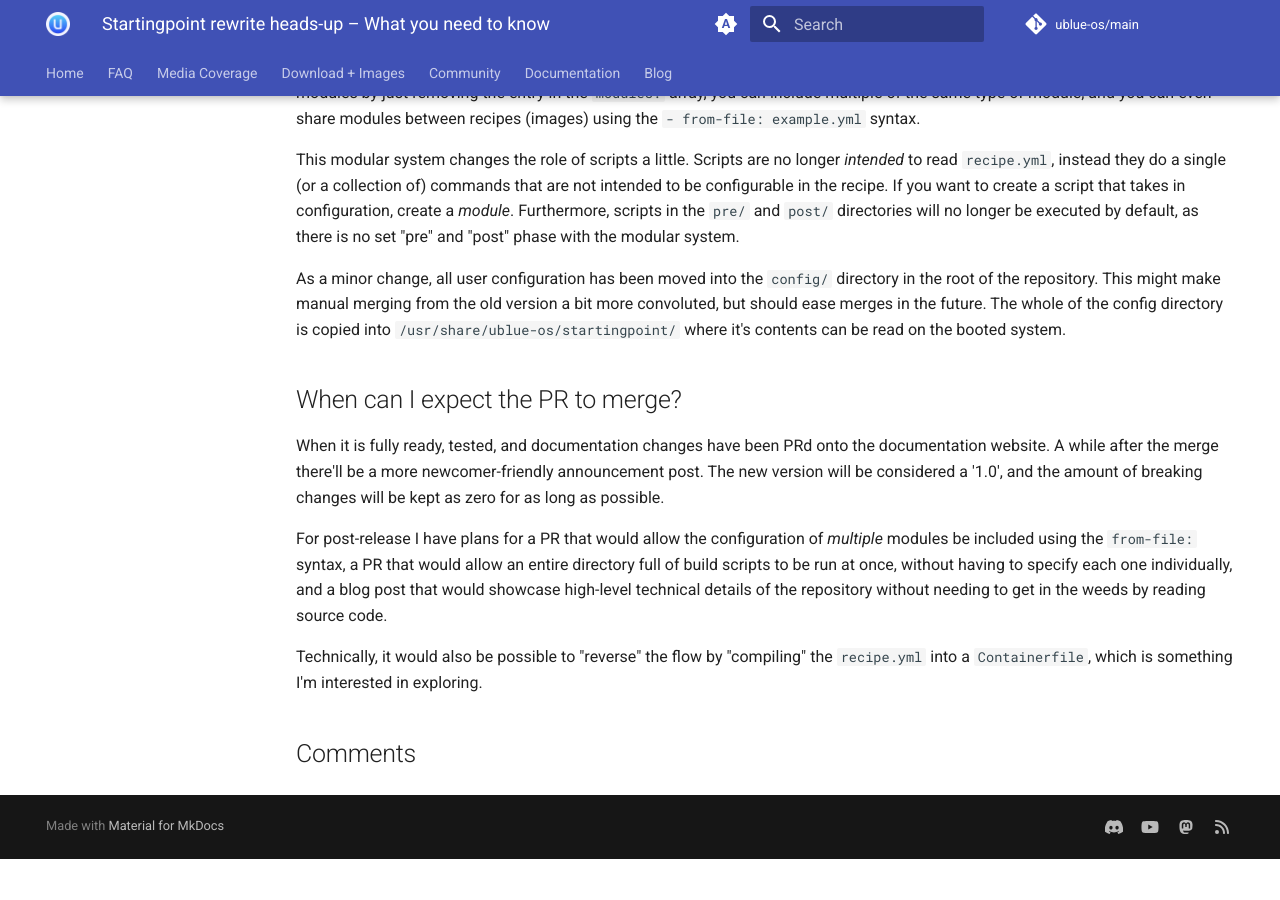
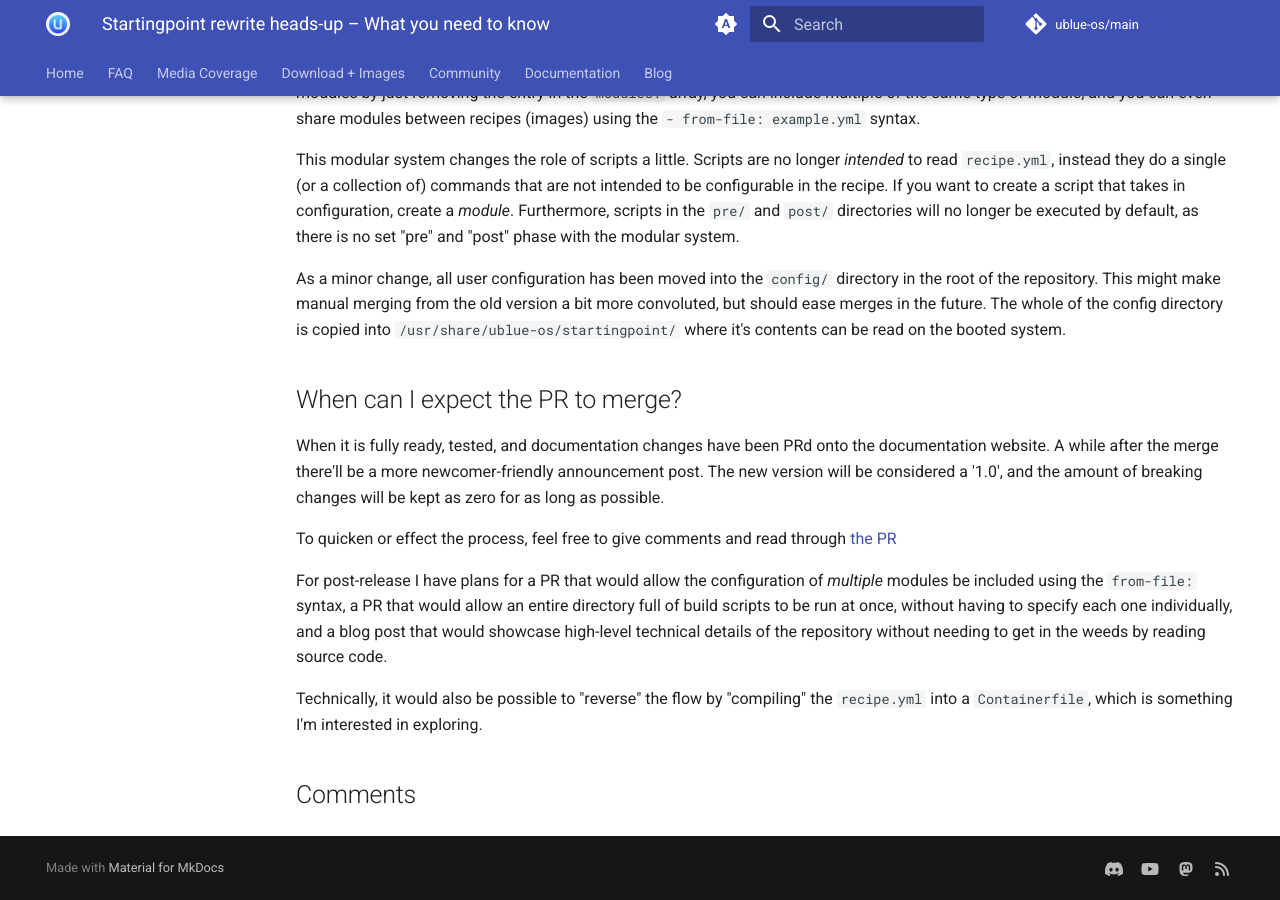
Before and after one commit to ublue-os/website, an MkDocs documentation site: the page built from docs/blog/posts/startingpoint-rewrite-heads-up.md, in a window 1280 px wide and 900 px high, scrolled down 1781 px. Built offline with MkDocs 1.6.1 and Material for MkDocs 9.7.7, drawn with Linux system fonts in a browser that asks for light colours; comment, search, counter and statistics services are not loaded; before the commit the page ends 2640 px from its top, so only the background shows below that.

Commit message:
chore: pr review call to action

```diff
--- a/docs/blog/posts/startingpoint-rewrite-heads-up.md
+++ b/docs/blog/posts/startingpoint-rewrite-heads-up.md
@@ -86,6 +86,8 @@ As a minor change, all user configuration has been moved into the `config/` dire
 
 When it is fully ready, tested, and documentation changes have been PRd onto the documentation website. A while after the merge there'll be a more newcomer-friendly announcement post. The new version will be considered a '1.0', and the amount of breaking changes will be kept as zero for as long as possible.
 
+To quicken or effect the process, feel free to give comments and read through [the PR](https://github.com/ublue-os/startingpoint/pull/135)
+
 For post-release I have plans for a PR that would allow the configuration of _multiple_ modules be included using the `from-file:` syntax, a PR that would allow an entire directory full of build scripts to be run at once, without having to specify each one individually, and a blog post that would showcase high-level technical details of the repository without needing to get in the weeds by reading source code.
 
 Technically, it would also be possible to "reverse" the flow by "compiling" the `recipe.yml` into a `Containerfile`, which is something I'm interested in exploring.
```
